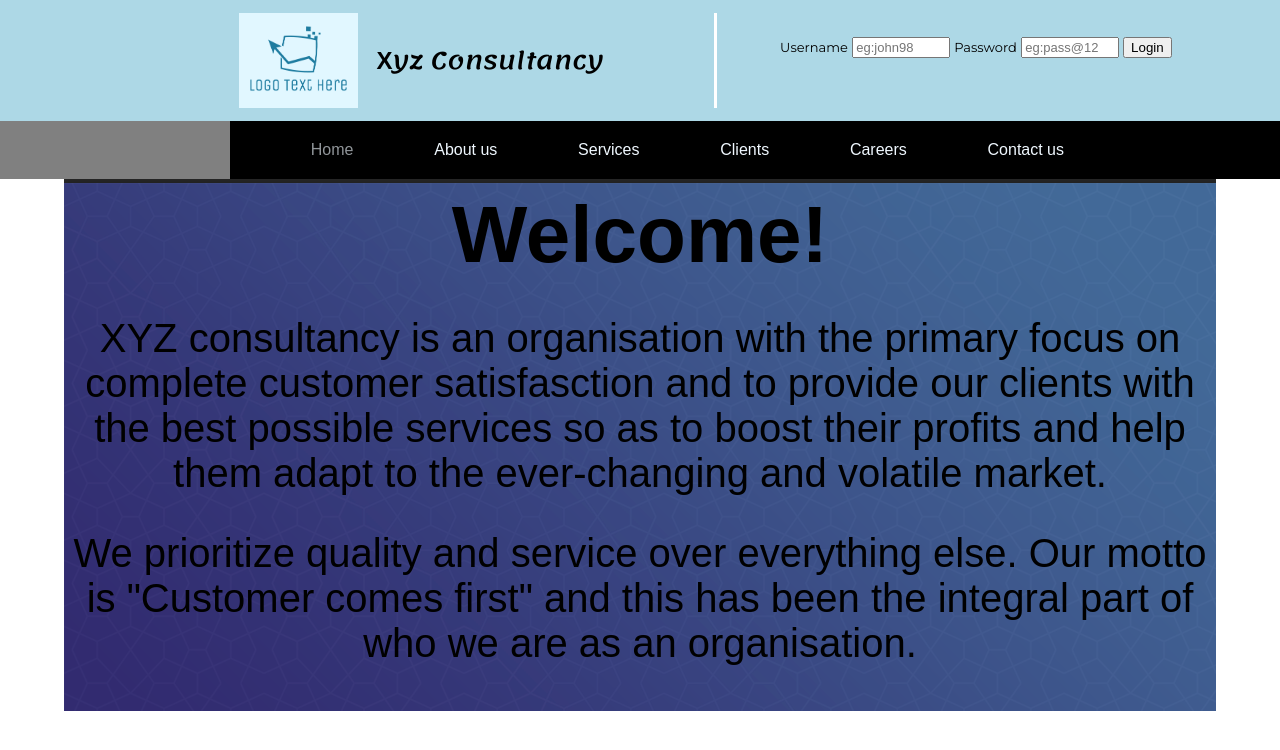
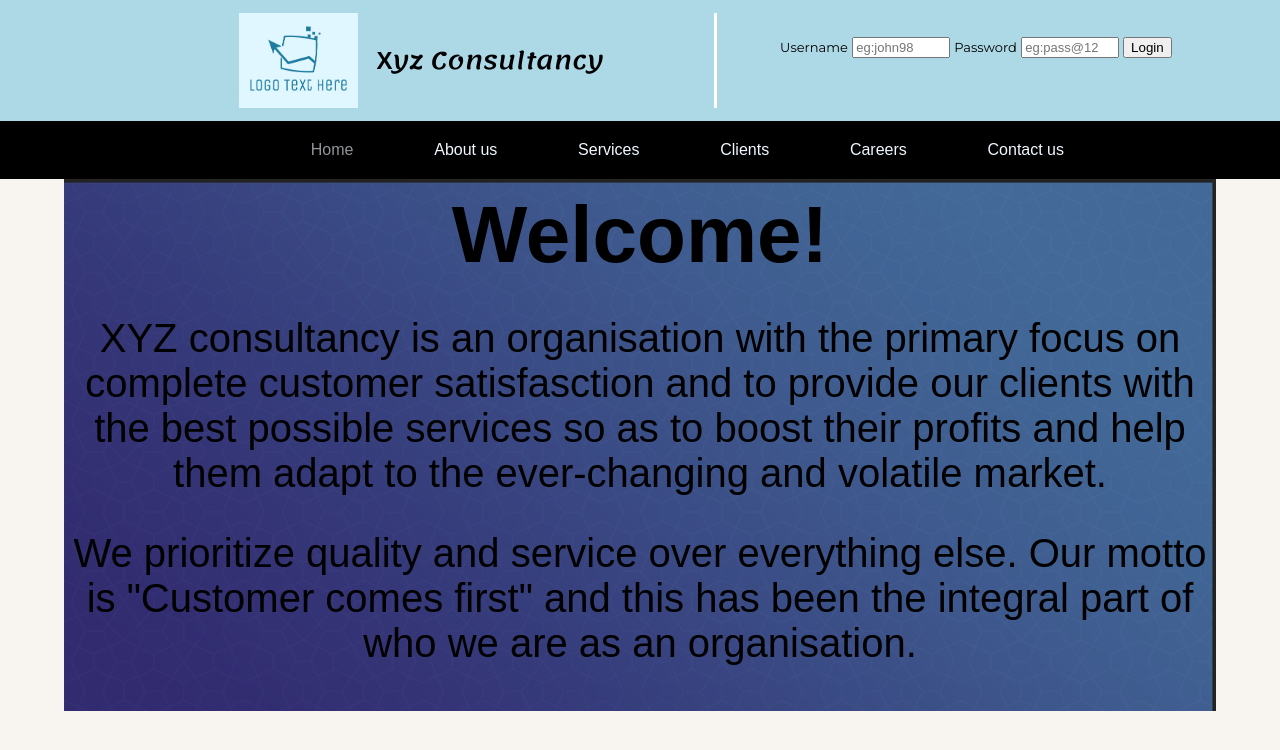
Before and after one commit to kunchavamsi48/consultancy_website, a PHP site: page /index.html in a window 1280 px wide. Shown: the top 750 px of the page. Run offline with PHP 8.4, Linux system fonts and the light colour scheme.

Commit message:
some changes in apperance

```diff
--- a/style.css
+++ b/style.css
@@ -3,6 +3,9 @@
 	box-sizing: border-box;
 	font-family: Arial, Helvetica, sans-serif;
 	margin:0;
+}
+body{
+	background-color: rgb(248, 244, 239);
 }
 .container,.logo{
 	display:flex;
@@ -56,7 +59,7 @@ nav ul li a{
 	color :aliceblue;
 }
 nav{
-	background-color: grey;
+	background-color: black;
 }
 nav ul li:hover {
 	background-color: rgb(90, 131, 124);
@@ -143,6 +146,8 @@ background-size: 50px 50px;
 	font-size: 40px;
 	text-align: center;
 	background-image: url("images/careers.png");
+	background-repeat: no-repeat;
+	background-size: cover;
 }
 .bgr3
 {
@@ -156,6 +161,7 @@ background-size: 50px 50px;
 		repeating-linear-gradient(45deg, rgba(34, 76, 152, 1) 0%, rgba(31, 48, 94, 0.6) 5%, transparent 5%, transparent 10%),
 		repeating-linear-gradient(-45deg, rgba(34, 76, 152, 0.4) 0%, rgba(31, 48, 94, 0.5) 5%, transparent 5%, transparent 10%);
 	background-color: rgba(34, 76, 152, 0.25);
+
 	height: 500px;
 }
 .bgr4
```
